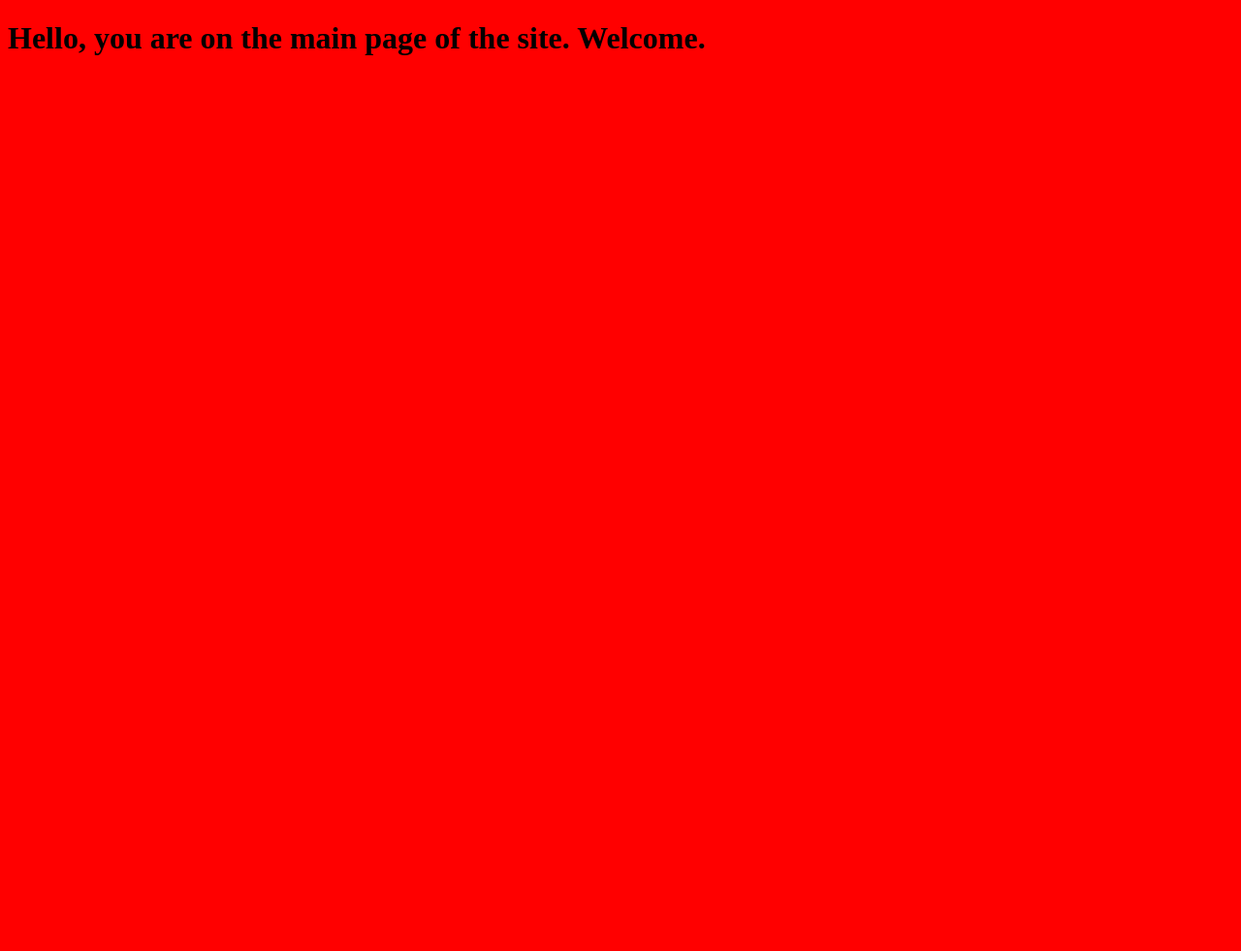
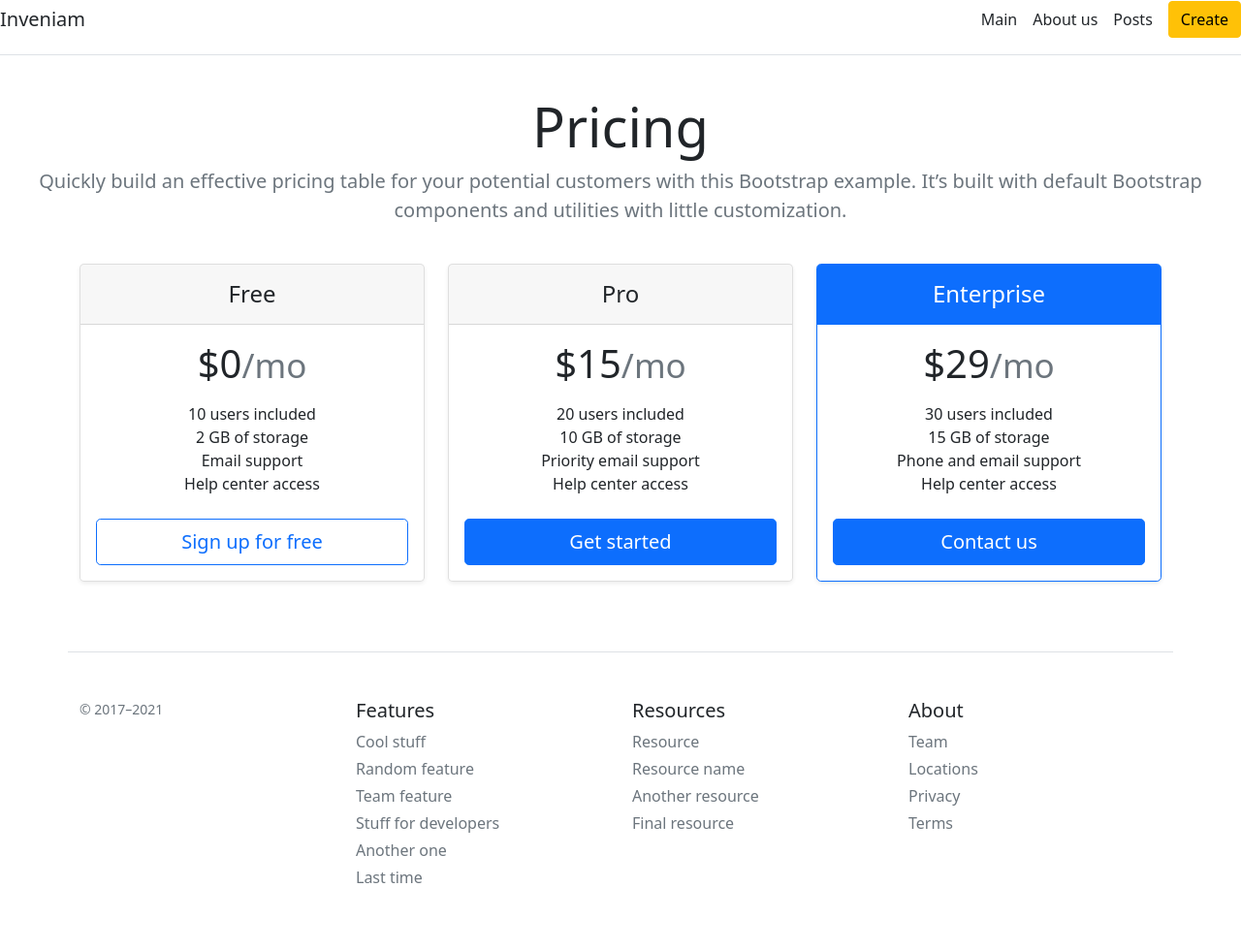
Before and after one commit to DmitryKorzhIT/My_Store_On_Flask, a Flask app: page / in a window 1280 px wide. Shown: the whole page at 97% size. Before the commit the page ends 57 px from the top, so only its background shows below. Run offline with Flask 2, Linux system fonts and the light colour scheme.

Commit message:
Created adding articles. These articles save in a database. We can read any article.

```diff
--- a/app.py
+++ b/app.py
@@ -1,8 +1,24 @@
-from flask import Flask
+from flask import Flask, request, redirect
 from flask import render_template  # Using for html templates
 from flask import url_for
+from flask_sqlalchemy import SQLAlchemy
+from datetime import datetime
 
 app = Flask(__name__)
+app.config['SQLALCHEMY_DATABASE_URI'] = 'sqlite:///blog.db'
+app.config['SQLALCHEMY_TRACK_MODIFICATIONS'] = False
+db = SQLAlchemy(app)
+
+
+class Article(db.Model):
+    id = db.Column(db.Integer, primary_key=True)
+    title = db.Column(db.String(100), nullable=False)
+    intro = db.Column(db.String(300), nullable=False)
+    text = db.Column(db.Text, nullable=False)
+    date = db.Column(db.DateTime, default=datetime.utcnow)
+
+    def __repr__(self):
+        return '<Article %r>' % self.id
 
 
 @app.route('/')  # '@' is a decorator. In brackets path to a specific page on a website.
@@ -16,9 +32,41 @@
     return render_template("about.html")
 
 
-@app.route('/user/<string:name>/<int:id>')  # <string:name> is name of a unique user.
-def user(name, id):
-    return "User page: " + name + " - " + str(id)
+@app.route('/posts')
+def posts():
+    articles = Article.query.order_by(Article.date.desc()).all()
+    return render_template("posts.html", articles=articles)
+
+
+@app.route('/posts/<int:id>')
+def post_detail(id):
+    article = Article.query.get(id)
+    return render_template("post_detail.html", article=article)
+
+
+@app.route('/create-article', methods=['POST', 'GET'])
+def create_article():
+    if request.method == 'POST':
+        title = request.form['title']
+        intro = request.form['intro']
+        text = request.form['text']
+
+        article = Article(title=title, intro=intro, text=text)
+
+        try:
+            db.session.add(article)
+            db.session.commit()
+            return redirect('/posts')
+        except:
+            return "Something went wrong. Error."
+
+    else:
+        return render_template("create-article.html")
+
+
+# @app.route('/user/<string:name>/<int:id>')  # <string:name> is name of a unique user.
+# def user(name, id):
+#     return "User page: " + name + " - " + str(id)
 
 
 if __name__ == '__main__':
--- a/static/css/main.css
+++ /dev/null
@@ -1,3 +0,0 @@
-body {
-    background: red;
-}
--- a/templates/about.html
+++ b/templates/about.html
@@ -5,5 +5,7 @@
 {% endblock %}
 
 {% block body %}
-<h1>This is the site to learn Flask. That is highly interesting!</h1>
+<div class="container">
+    <h1>This is the site to learn Flask. That is highly interesting!</h1>
+</div>
 {% endblock %}
--- a/templates/base.html
+++ b/templates/base.html
@@ -6,9 +6,58 @@
           content="width=device-width, user-scalable=no, initial-scale=1.0, maximum-scale=1.0, minimum-scale=1.0">
     <meta http-equiv="X-UA-Compatible" content="ie=edge">
     <link rel="stylesheet" href="{{ url_for('static', filename='css/main.css') }}">
+    <link rel="stylesheet" href="https://cdn.jsdelivr.net/npm/bootstrap@5.1.3/dist/css/bootstrap.min.css">
     <title>{% block title %}{% endblock %}</title>
 </head>
 <body>
+    <div class="d-flex flex-column flex-md-row align-items-center pb-3 mb-4 border-bottom">
+      <h5 class="my-0 mr-md-auto font-weight-normal">Inveniam</h5>
+      <nav class="d-inline-flex mt-2 mt-md-0 ms-md-auto">
+        <a class="me-3 py-2 text-dark text-decoration-none" href="/">Main</a>
+        <a class="me-3 py-2 text-dark text-decoration-none" href="/about">About us</a>
+        <a class="me-3 py-2 text-dark text-decoration-none" href="/posts">Posts</a>
+      </nav>
+        <a class="btn btn-warning" href="/create-article">Create</a>
+    </div>
     {% block body %}{% endblock %}
+
+   <footer class="container pt-4 my-md-5 pt-md-5 border-top">
+    <div class="row">
+      <div class="col-12 col-md">
+<!--        <img class="mb-2" src="/docs/5.1/assets/brand/bootstrap-logo.svg" alt="" width="24" height="19">-->
+        <small class="d-block mb-3 text-muted">© 2017–2021</small>
+      </div>
+      <div class="col-6 col-md">
+        <h5>Features</h5>
+        <ul class="list-unstyled text-small">
+          <li class="mb-1"><a class="link-secondary text-decoration-none" href="#">Cool stuff</a></li>
+          <li class="mb-1"><a class="link-secondary text-decoration-none" href="#">Random feature</a></li>
+          <li class="mb-1"><a class="link-secondary text-decoration-none" href="#">Team feature</a></li>
+          <li class="mb-1"><a class="link-secondary text-decoration-none" href="#">Stuff for developers</a></li>
+          <li class="mb-1"><a class="link-secondary text-decoration-none" href="#">Another one</a></li>
+          <li class="mb-1"><a class="link-secondary text-decoration-none" href="#">Last time</a></li>
+        </ul>
+      </div>
+      <div class="col-6 col-md">
+        <h5>Resources</h5>
+        <ul class="list-unstyled text-small">
+          <li class="mb-1"><a class="link-secondary text-decoration-none" href="#">Resource</a></li>
+          <li class="mb-1"><a class="link-secondary text-decoration-none" href="#">Resource name</a></li>
+          <li class="mb-1"><a class="link-secondary text-decoration-none" href="#">Another resource</a></li>
+          <li class="mb-1"><a class="link-secondary text-decoration-none" href="#">Final resource</a></li>
+        </ul>
+      </div>
+      <div class="col-6 col-md">
+        <h5>About</h5>
+        <ul class="list-unstyled text-small">
+          <li class="mb-1"><a class="link-secondary text-decoration-none" href="#">Team</a></li>
+          <li class="mb-1"><a class="link-secondary text-decoration-none" href="#">Locations</a></li>
+          <li class="mb-1"><a class="link-secondary text-decoration-none" href="#">Privacy</a></li>
+          <li class="mb-1"><a class="link-secondary text-decoration-none" href="#">Terms</a></li>
+        </ul>
+      </div>
+    </div>
+  </footer>
+
 </body>
 </html>
--- a/templates/index.html
+++ b/templates/index.html
@@ -5,5 +5,67 @@
 {% endblock %}
 
 {% block body %}
-<h1>Hello, you are on the main page of the site. Welcome.</h1>
+<div class="pricing-header p-3 pb-md-4 mx-auto text-center">
+    <h1 class="display-4 fw-normal">Pricing</h1>
+    <p class="fs-5 text-muted">Quickly build an effective pricing table for your potential customers with this Bootstrap example. It’s built with default Bootstrap components and utilities with little customization.</p>
+</div>
+
+<main>
+    <div class="container">
+    <div class="row row-cols-1 row-cols-md-3 mb-3 text-center">
+      <div class="col">
+        <div class="card mb-4 rounded-3 shadow-sm">
+          <div class="card-header py-3">
+            <h4 class="my-0 fw-normal">Free</h4>
+          </div>
+          <div class="card-body">
+            <h1 class="card-title pricing-card-title">$0<small class="text-muted fw-light">/mo</small></h1>
+            <ul class="list-unstyled mt-3 mb-4">
+              <li>10 users included</li>
+              <li>2 GB of storage</li>
+              <li>Email support</li>
+              <li>Help center access</li>
+            </ul>
+            <button type="button" class="w-100 btn btn-lg btn-outline-primary">Sign up for free</button>
+          </div>
+        </div>
+      </div>
+      <div class="col">
+        <div class="card mb-4 rounded-3 shadow-sm">
+          <div class="card-header py-3">
+            <h4 class="my-0 fw-normal">Pro</h4>
+          </div>
+          <div class="card-body">
+            <h1 class="card-title pricing-card-title">$15<small class="text-muted fw-light">/mo</small></h1>
+            <ul class="list-unstyled mt-3 mb-4">
+              <li>20 users included</li>
+              <li>10 GB of storage</li>
+              <li>Priority email support</li>
+              <li>Help center access</li>
+            </ul>
+            <button type="button" class="w-100 btn btn-lg btn-primary">Get started</button>
+          </div>
+        </div>
+      </div>
+      <div class="col">
+        <div class="card mb-4 rounded-3 shadow-sm border-primary">
+          <div class="card-header py-3 text-white bg-primary border-primary">
+            <h4 class="my-0 fw-normal">Enterprise</h4>
+          </div>
+          <div class="card-body">
+            <h1 class="card-title pricing-card-title">$29<small class="text-muted fw-light">/mo</small></h1>
+            <ul class="list-unstyled mt-3 mb-4">
+              <li>30 users included</li>
+              <li>15 GB of storage</li>
+              <li>Phone and email support</li>
+              <li>Help center access</li>
+            </ul>
+            <button type="button" class="w-100 btn btn-lg btn-primary">Contact us</button>
+          </div>
+        </div>
+      </div>
+    </div>
+    </div>
+  </main>
+
 {% endblock %}
```
Also changed, not shown: templates/create-article.html (added, +17 -0 lines), templates/post_detail.html (added, +16 -0 lines), templates/posts.html (added, +20 -0 lines), blog.db (added), 2 other files.
